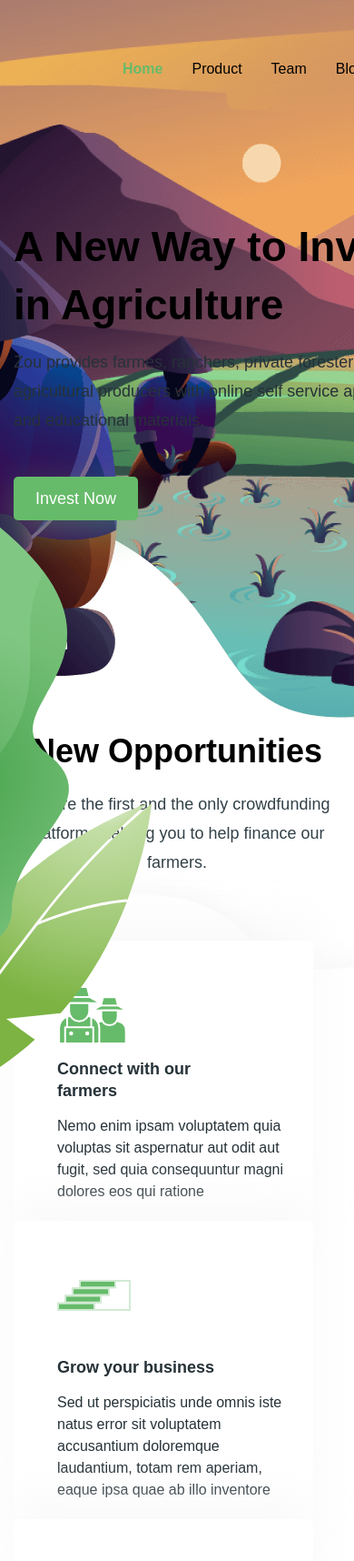
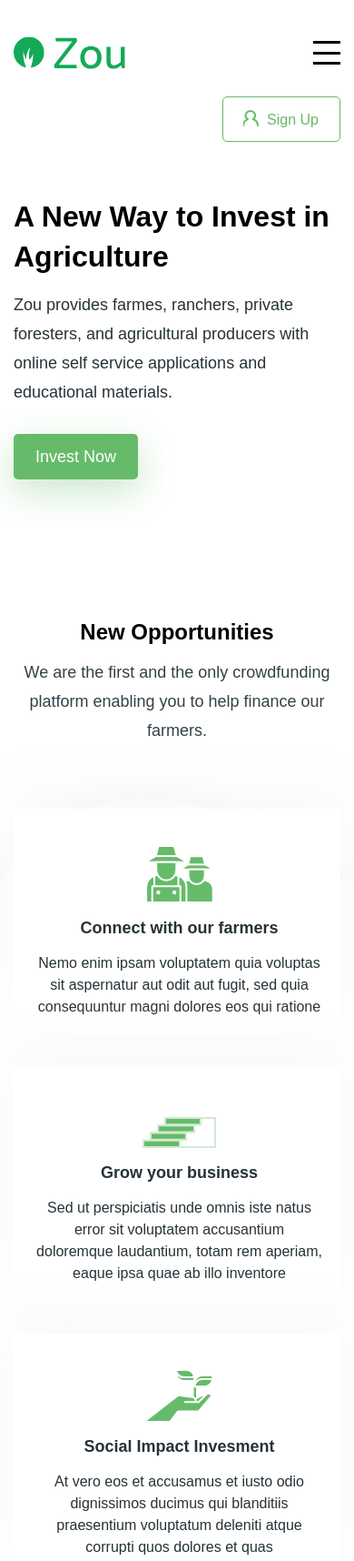
Before and after one commit to ihorshto/zou, a website: page app/index.html in a window 390 px wide. Shown: the top 1716 px of the page at 91% size. Drawn offline with nearby package versions, Linux system fonts and the light colour scheme; files that its build step writes are made by us from their sources; files whose address does not match are found by name.

Commit message:
added header, content, benefits adaptive

```diff
--- a/app/index.html
+++ b/app/index.html
@@ -18,7 +18,10 @@
           <img class="logo__img" src="images/icons/logo.svg" alt="logo">
         </a>
         <nav class="menu">
-          <ul class="menu__list">
+          <button class="menu__btn">
+            <span></span>
+          </button>
+          <ul class="menu__list ">
             <li class="menu__list-item">
               <a class="menu__list-link menu__list-link--active" href="#">Home</a>
             </li>
@@ -55,7 +58,7 @@
             applications and
             educational materials.
           </p>
-          <a class="content__btn" href="#">
+          <a class="content__link" href="#">
             Invest Now
           </a>
         </div>
@@ -66,7 +69,7 @@
       <div class="container-little">
         <div class="benefits__inner">
           <div class="benefits-top">
-            <h3 class="benefits-top__title">
+            <h3 class="benefits-top__title title">
               New Opportunities
             </h3>
             <p class="benefits-top__text">
@@ -234,7 +237,7 @@
             </div>
           </div>
           <div class="benefits-bottom">
-            <h3 class="benefits-bottom__title">
+            <h3 class="benefits-bottom__title title">
               Invest on your convenience
             </h3>
             <p class="benefits-bottom__text">
@@ -244,7 +247,8 @@
             </p>
             <div class="benefits-bottom__items">
               <div class="benefits-bottom__item" style=" background: linear-gradient(180deg, rgba(97, 118, 127, 0.0001) 0%, #324148 100%);
-                background-image: url('images/benefits-1.jpg'); width: 512px; height: 416px; z-index: 1; ">
+                background-image: url('images/benefits-1.jpg'); background-repeat: no-repeat; background-size: cover; z-index: 1; ">
+                <div class="benefits-bottom__content">
                   <h5 class="benefits-bottom__item-subtitle">
                     NEW FARM TODAY
                   </h5>
@@ -254,12 +258,14 @@
                   <p class="benefits-bottom__item-text">
                     Invest in farms that will be ready for harvest in 3-18 months
                   </p>
+                </div>
                 <a href="" class="benefits-bottom__item-link">
                   Browse Farm
                 </a>
               </div>
               <div class="benefits-bottom__item" style=" background: linear-gradient(180deg, rgba(97, 118, 127, 0.0001) 0%, #324148 100%);
-                background-image: url('images/benefits-2.jpg'); width: 512px; height: 416px; z-index: 1;">
+                background-image: url('images/benefits-2.jpg'); background-repeat: no-repeat; background-size: cover; z-index: 1;">
+                <div class="benefits-bottom__content">
                   <h5 class="benefits-bottom__item-subtitle">
                     FULLY FUNDED
                   </h5>
@@ -270,6 +276,7 @@
                   <p class="benefits-bottom__item-text">
                     Consider farms that have long term investment program.
                   </p>
+                </div>
                 <a href="" class="benefits-bottom__item-link">
                   Learn more
                 </a>
@@ -343,7 +350,7 @@
       </div>
     </section>
 
-    <section class="slider">
+    <!-- <section class="slider">
       <div class="container-little">
         <div class="slider__inner">
           <h3 class="slider__title">
@@ -546,7 +553,7 @@
           </div>
         </div>
       </div>
-    </section>
+    </section>  -->
 
   </main>
   <script src="js/slick.min.js"></script>
--- a/app/js/main.js
+++ b/app/js/main.js
@@ -16,4 +16,7 @@ $(function () {
       focusOnSelect: true
   });
 
+  $('.menu__btn').on('click', function(){
+    $('.menu__list').toggleClass('menu__list--active')
+  });
 });
--- a/app/scss/_media.scss
+++ b/app/scss/_media.scss
@@ -0,0 +1,270 @@
+@media (max-width: 1300px) {
+  .header {
+    &::after {
+      background-image: none;
+    }
+  }
+
+  .sign-up {
+    color: $green;
+    border: 1px solid $green;
+
+    &::before {
+      content: "";
+      position: absolute;
+      background-image: url('../images/icons/user-footer.svg');
+      width: 17px;
+      height: 18px;
+      left: 22px;
+      top: 14px;
+    }
+  }
+
+  .benefits {
+    &::before {
+      background-image: none;
+    }
+  }
+
+  .benefits-top {
+    &__items {
+      display: grid;
+      grid-template-columns: repeat(3, 1fr);
+      grid-gap: 34px;
+    }
+  }
+}
+
+
+@media (max-width: 1200px) {
+  .benefits-bottom {
+    &__item {
+      padding: 39px 72px 56px 72px;
+    }
+  }
+}
+
+
+@media (max-width: 920px) {
+  .benefits-top {
+    &__item {
+      padding: 40px 20px 20px 25px;
+    }
+  }
+}
+
+
+@media (max-width: 820px) {
+  .menu {
+    order: 1;
+    margin-left: 60px;
+
+    &__list {
+      position: absolute;
+      top: 100px;
+      width: 100%;
+      left: 0;
+      flex-direction: column;
+      align-items: center;
+      background-color: #fff;
+      transform: translateY(-200%);
+      transition: all .3s;
+      z-index: 10;
+    }
+
+    &__list--active {
+      transform: translateY(0);
+    }
+
+    &__list-item+.menu__list-item {
+      margin-left: 0;
+    }
+
+    &__list-item {
+      width: 100%;
+      text-align: center;
+      padding: 0 15px;
+    }
+
+    &__list-link {
+      padding: 15px 0;
+      display: block;
+      width: 100%;
+
+      &:hover {
+        border-bottom: 1px solid $green;
+      }
+    }
+
+    &__list-link--active {
+      border-bottom: 1px solid $green;
+    }
+
+    &__btn {
+      display: block;
+      width: 30px;
+      height: 26px;
+      border: none;
+      background-color: transparent;
+      display: flex;
+      justify-content: center;
+      align-items: center;
+      padding: 0;
+      position: relative;
+
+      span {
+        width: 100%;
+        height: 3px;
+        background-color: #000;
+      }
+
+      &::after,
+      &::before {
+        content: "";
+        position: absolute;
+        width: 100%;
+        height: 3px;
+        background-color: #000;
+      }
+
+      &::before {
+        top: 0;
+      }
+
+      &::after {
+        bottom: 0;
+      }
+    }
+  }
+
+  .benefits-top {
+    &__items {
+      display: grid;
+      grid-template-columns: repeat(2, 1fr);
+      grid-gap: 34px;
+    }
+
+    &__item {
+      max-width: 100%;
+    }
+  }
+
+  .benefits-bottom {
+    &__items {
+      display: block;
+    }
+
+    &__item {
+      width: 100%;
+      max-width: 100%;
+    }
+
+    &__item+.benefits-bottom__item {
+      margin-left: 0;
+      margin-top: 30px;
+    }
+  }
+}
+
+@media (max-width: 620px) {
+  .benefits-top {
+    &__items {
+      display: grid;
+      grid-template-columns: repeat(1, 1fr);
+      grid-gap: 34px;
+    }
+
+    &__item {
+      max-width: 100%;
+      display: flex;
+      flex-direction: column;
+      align-items: center;
+    }
+
+    &__item-icon--center {
+      margin-bottom: 5px;
+    }
+
+    &__content {
+      text-align: center;
+    }
+
+    &__item-title {
+      max-width: 100%;
+    }
+  }
+}
+
+
+@media (max-width: 500px) {
+  .menu {
+    margin-left: 20px;
+  }
+
+  .content {
+    margin: 60px 0 150px;
+
+    &__title {
+      font-size: 32px;
+      line-height: 44px;
+    }
+  }
+
+  .title {
+    font-size: 28px;
+    line-height: 40px;
+  }
+}
+
+
+@media (max-width: 420px) {
+  .sign-up {
+    margin-top: 30px;
+  }
+
+  .logo {
+    margin-right: 140px;
+  }
+
+  .menu {
+    order: 0;
+    margin-left: auto;
+  }
+
+  .title {
+    font-size: 26px;
+    line-height: 34px;
+  }
+
+  .content {
+    margin: 20px 0 150px;
+
+    &__text {
+      margin-bottom: 30px;
+    }
+  }
+
+  .benefits-top {
+    padding-bottom: 60px;
+
+    &__title {
+      font-size: 24px;
+      line-height: 36px;
+    }
+  }
+
+  .benefits-bottom {
+    margin-top: 60px;
+
+    &__item {
+      padding: 39px 20px 56px 30px;
+    }
+  }
+}
+
+
+@media (max-width: 375px) {
+  .logo {
+    margin-right: 110px;
+  }
+}
--- a/app/scss/style.scss
+++ b/app/scss/style.scss
@@ -26,11 +26,16 @@
   &__inner {
     display: flex;
     align-items: center;
+    flex-wrap: wrap;
   }
 }
 
 .menu {
-  margin-left: 120px;
+  margin-left: 110px;
+
+  &__btn {
+    display: none;
+  }
 
   &__list {
     display: flex;
@@ -79,11 +84,11 @@
 }
 
 .content {
-  margin-bottom: 230px;
-  margin-top: 90px;
+  margin: 90px 0 230px;
 
   &__inner {
-    width: 473px;
+    max-width: 470px;
+    width: 100%;
   }
 
   &__title {
@@ -99,11 +104,12 @@
     margin-bottom: 54px;
   }
 
-  &__btn {
-    padding: 14px 24px;
+  &__link {
+    padding: 9px 24px;
     color: #fff;
     background-color: $green;
     border-radius: 5px;
+    display: inline-block;
     filter: drop-shadow(0px 13px 20px rgba(118, 196, 125, 0.411204));
   }
 }
@@ -227,7 +233,6 @@
 
   &__item {
     max-width: 512px;
-    height: 416px;
     width: 100%;
     padding: 39px 192px 56px 72px;
     border-radius: 5px;
@@ -243,6 +248,14 @@
       top: 0;
       z-index: -1;
     }
+  }
+
+  &__item+.benefits-bottom__item{
+    margin-left: 32px;
+  }
+
+  &__content{
+    max-width: 248px;
   }
 
   &__item-subtitle {
@@ -283,11 +296,12 @@
   &__item-link {
     color: $green;
     background-color: #fff;
-    padding: 14px 42px;
+    padding: 8px 42px;
     width: 200px;
     text-align: center;
     border-radius: 5px;
     transition: all .3s;
+    display: inline-block;
 
     &:hover {
       background-color: $green;
```
Also changed, not shown: app/scss/_global.scss (+4 -4 lines), app/js/main.min.js. Lines whose indentation alone changed are shown as unchanged.
